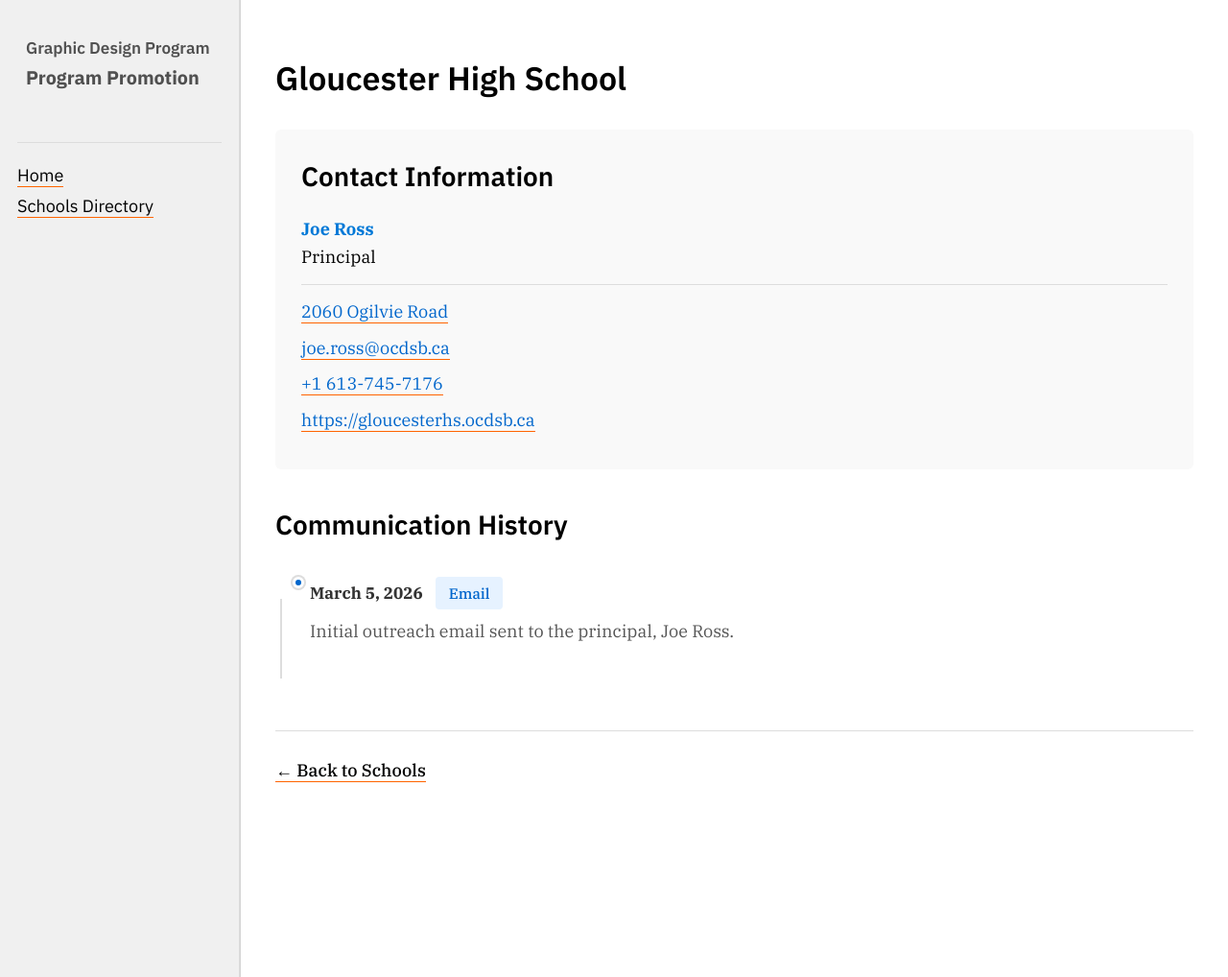
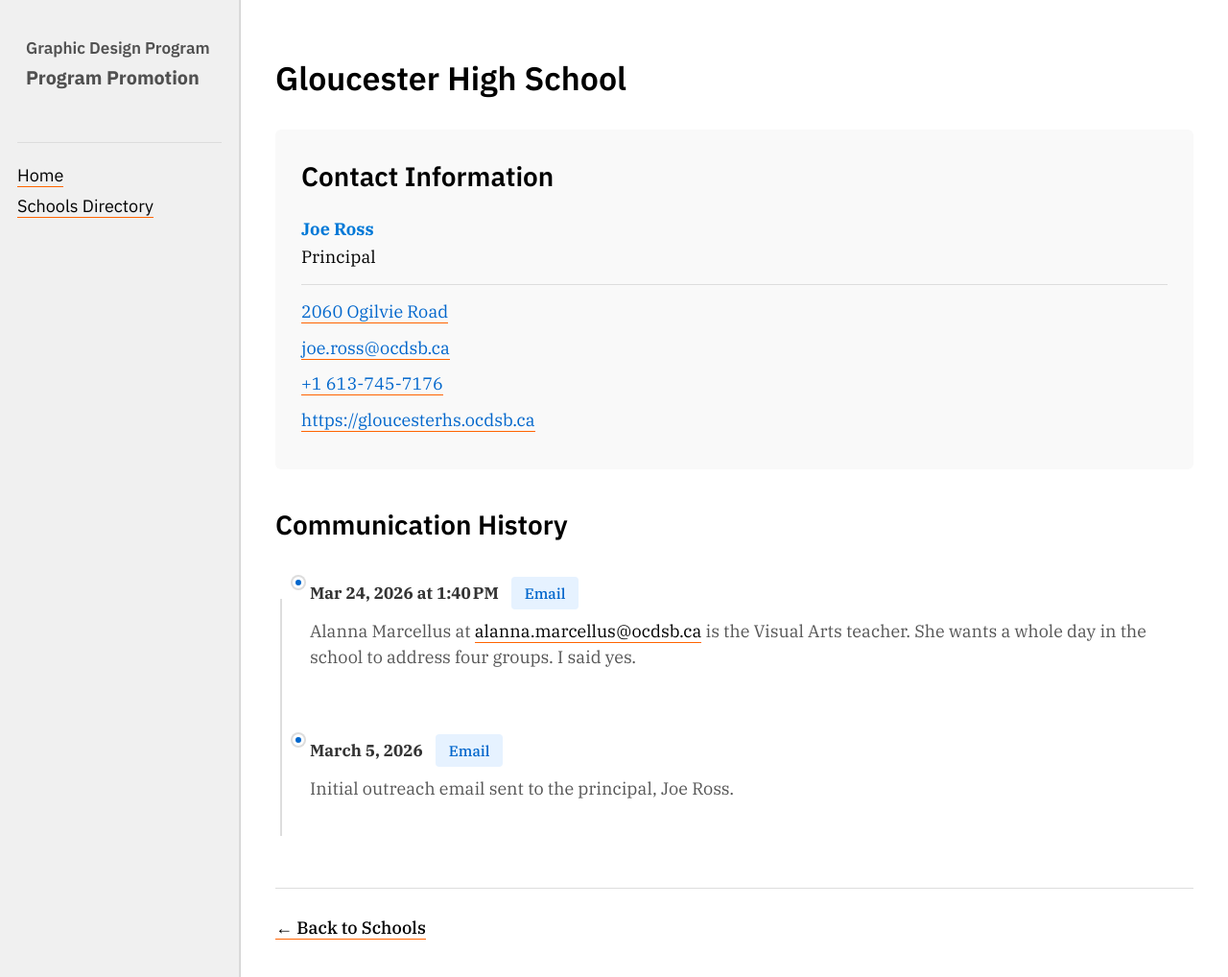
Before and after one commit to AlainParadis/program-promotion, a Jekyll site: the page built from _schools/gloucester-high-school.md, in a window 1280 px wide and 1018 px high. Shown: the whole window at 96% size. Built offline with Jekyll 4.4.1, drawn with Linux system fonts in a browser that asks for light colours.

Commit message:
Add Visual Arts teacher outreach to communications
Record a new communications entry (Mar 24, 2026) in _schools/gloucester-high-school.md noting an email from Alanna Marcellus (Visual Arts teacher) requesting a full-day visit to work with four groups; the request was accepted.

```diff
--- a/_schools/gloucester-high-school.md
+++ b/_schools/gloucester-high-school.md
@@ -14,4 +14,7 @@ communications:
   - date: "March 5, 2026"
     method: "email"
     note: "Initial outreach email sent to the principal, Joe Ross."
+  - date: "Mar 24, 2026 at 1:40 PM"
+    method: "email"
+    note: "Alanna Marcellus at [alanna.marcellus@ocdsb.ca](alanna.marcellus@ocdsb.ca) is the Visual Arts teacher. She wants a whole day in the school to address four groups. I said yes."
 ---
```
